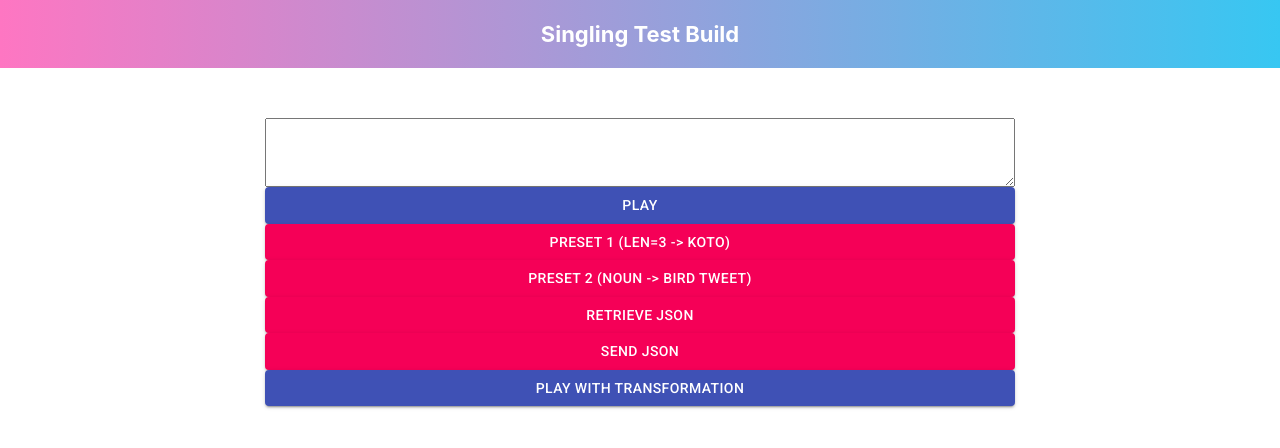
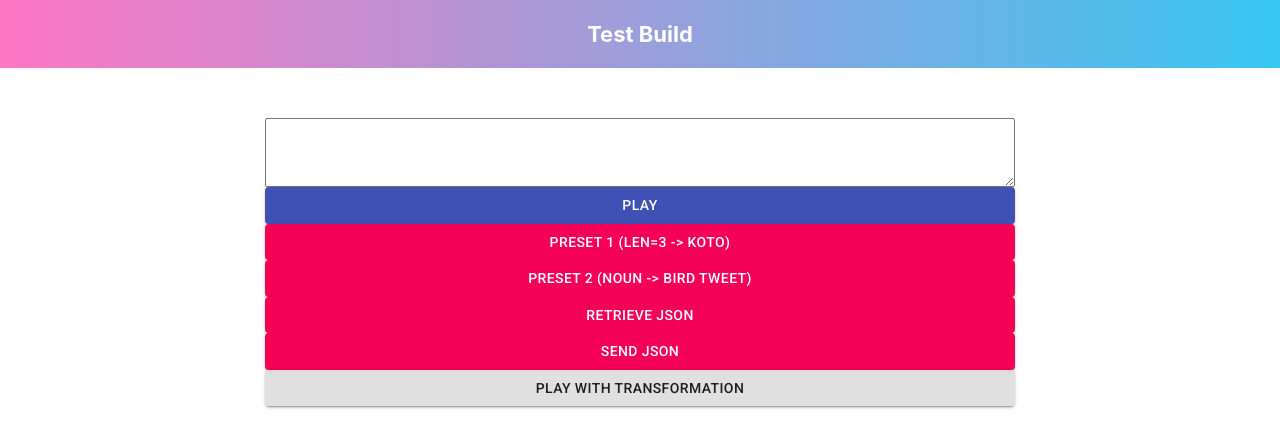
Before and after one commit to eyung/singling-web, a React (Create React App) app: page / in a window 1280 px wide. Shown: the top 448 px of the page. Built offline with nearby package versions, Linux system fonts and the light colour scheme; what midicube would draw is missing.

Commit message:
changes to fe

```diff
--- a/src/App.js
+++ b/src/App.js
@@ -36,8 +36,8 @@ const UserProfiles = () => {
 
 }
 
-const websiteURL = "http://localhost:3000/"
-//const websiteURL = "http://3.99.30.184:8080/"
+//const websiteURL = "http://localhost:3000/"
+const websiteURL = "http://3.99.30.184:8080/"
 const s3URL = "https://effiam-bucket.s3.ca-central-1.amazonaws.com/audio/"
 
 const Player = new MIDI.Player();
@@ -220,7 +220,7 @@ class App extends Component {
       <div className='app'>
 
         <div class='top-bar'>
-          <h1>Singling Test Build</h1>
+          <h1>Test Build</h1>
         </div>
 
 
@@ -275,7 +275,7 @@ class App extends Component {
 
           <Button
             variant="contained"
-            color="primary"
+            color=""
             className='button'
             onClick={this.processTextTransform1}
           >
```
